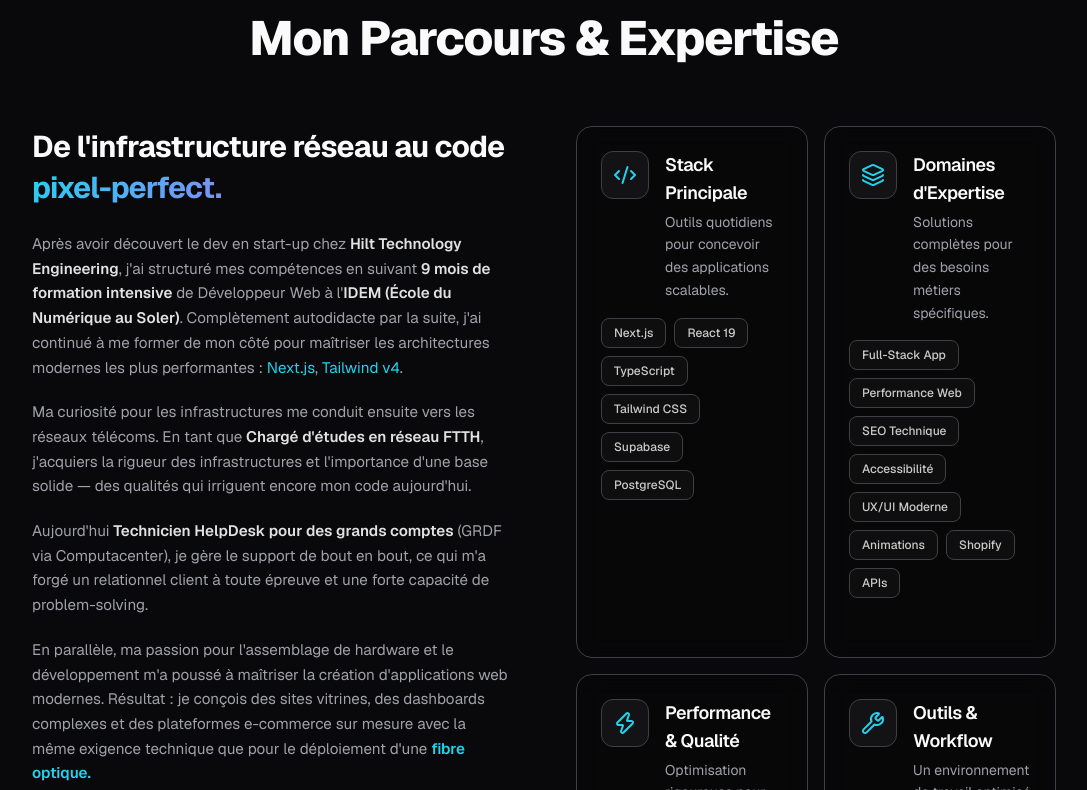
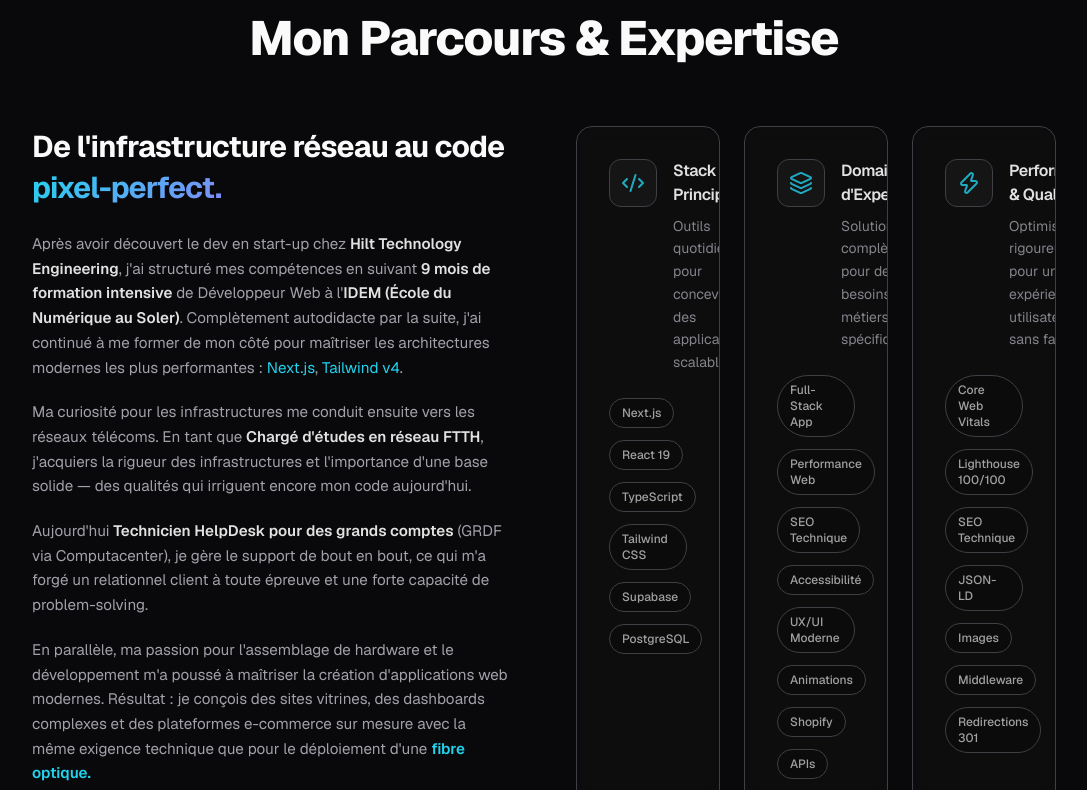
Before and after one commit to GROSJOINDEBEUH/portfolio, a Next.js app: page / in a window 1280 px wide. Shown: the part 4010-4800 px from the top of the page, without its empty margins (96-1183 px from the left). Built offline with nearby package versions, Linux system fonts and the light colour scheme.

Commit message:
fix: layout expertise pour plus d'aération et un design minimaliste

```diff
--- a/src/components/sections/about.tsx
+++ b/src/components/sections/about.tsx
@@ -179,7 +179,7 @@ function NarrativeColumn() {
 
 function ExpertiseColumn() {
   return (
-    <div className="grid grid-cols-1 gap-4 md:grid-cols-2">
+    <div className="grid grid-cols-1 gap-6 md:grid-cols-2 lg:grid-cols-3">
       {expertiseData.map((expertise) => (
         <ExpertiseCard key={expertise.title} expertise={expertise} />
       ))}
--- a/src/components/ui/ExpertiseCard.tsx
+++ b/src/components/ui/ExpertiseCard.tsx
@@ -22,29 +22,29 @@ export function ExpertiseCard({ expertise }: ExpertiseCardProps) {
 
   return (
     <motion.div
-      className="group relative overflow-hidden rounded-2xl bg-black/20 backdrop-blur-md border border-white/5 p-6 transition-all duration-300 hover:shadow-lg hover:shadow-black/30"
+      className="group relative overflow-hidden rounded-2xl bg-neutral-900/30 backdrop-blur-sm border border-white/[0.05] p-8 transition-all duration-300 hover:shadow-lg hover:shadow-black/20"
       whileHover={{ scale: 1.02 }}
       initial={{ opacity: 0, y: 20 }}
       animate={{ opacity: 1, y: 0 }}
       transition={{ duration: 0.3 }}
     >
       {/* Icon + Title */}
-      <div className="mb-4 flex items-start gap-4">
-        <div className="flex h-12 w-12 shrink-0 items-center justify-center rounded-xl border border-white/10 bg-white/5 transition-colors group-hover:border-primary/20 group-hover:bg-primary/10">
-          <Icon className="h-6 w-6 text-primary" />
+      <div className="mb-6 flex items-start gap-4">
+        <div className="flex h-12 w-12 shrink-0 items-center justify-center rounded-xl border border-white/[0.08] bg-white/[0.03] transition-colors group-hover:border-primary/15 group-hover:bg-primary/[0.05]">
+          <Icon className="h-6 w-6 text-primary/80" />
         </div>
         <div className="flex-1">
-          <h3 className="text-lg font-semibold tracking-tight text-foreground">
+          <h3 className="text-base font-semibold tracking-tight text-foreground/90">
             {title}
           </h3>
-          <p className="mt-1 text-sm leading-relaxed text-muted-foreground">
+          <p className="mt-2 text-sm leading-relaxed text-muted-foreground/80">
             {description}
           </p>
         </div>
       </div>
 
       {/* Skills */}
-      <div className="flex flex-wrap gap-2">
+      <div className="flex flex-wrap gap-3">
         {skills.map((skill) => (
           <SkillBadge key={skill} skill={skill} />
         ))}
--- a/src/components/ui/SkillBadge.tsx
+++ b/src/components/ui/SkillBadge.tsx
@@ -1,6 +1,6 @@
 export function SkillBadge({ skill }: { skill: string }) {
   return (
-    <span className="inline-flex items-center rounded-lg bg-neutral-900/50 border border-white/5 px-3 py-1.5 text-xs font-medium text-foreground/80 transition-colors hover:bg-neutral-900/70">
+    <span className="inline-flex items-center rounded-full bg-neutral-950/50 border border-white/[0.03] px-3 py-1.5 text-xs font-medium text-neutral-400 transition-colors hover:bg-neutral-950/70 hover:text-neutral-300">
       {skill}
     </span>
   );
```
